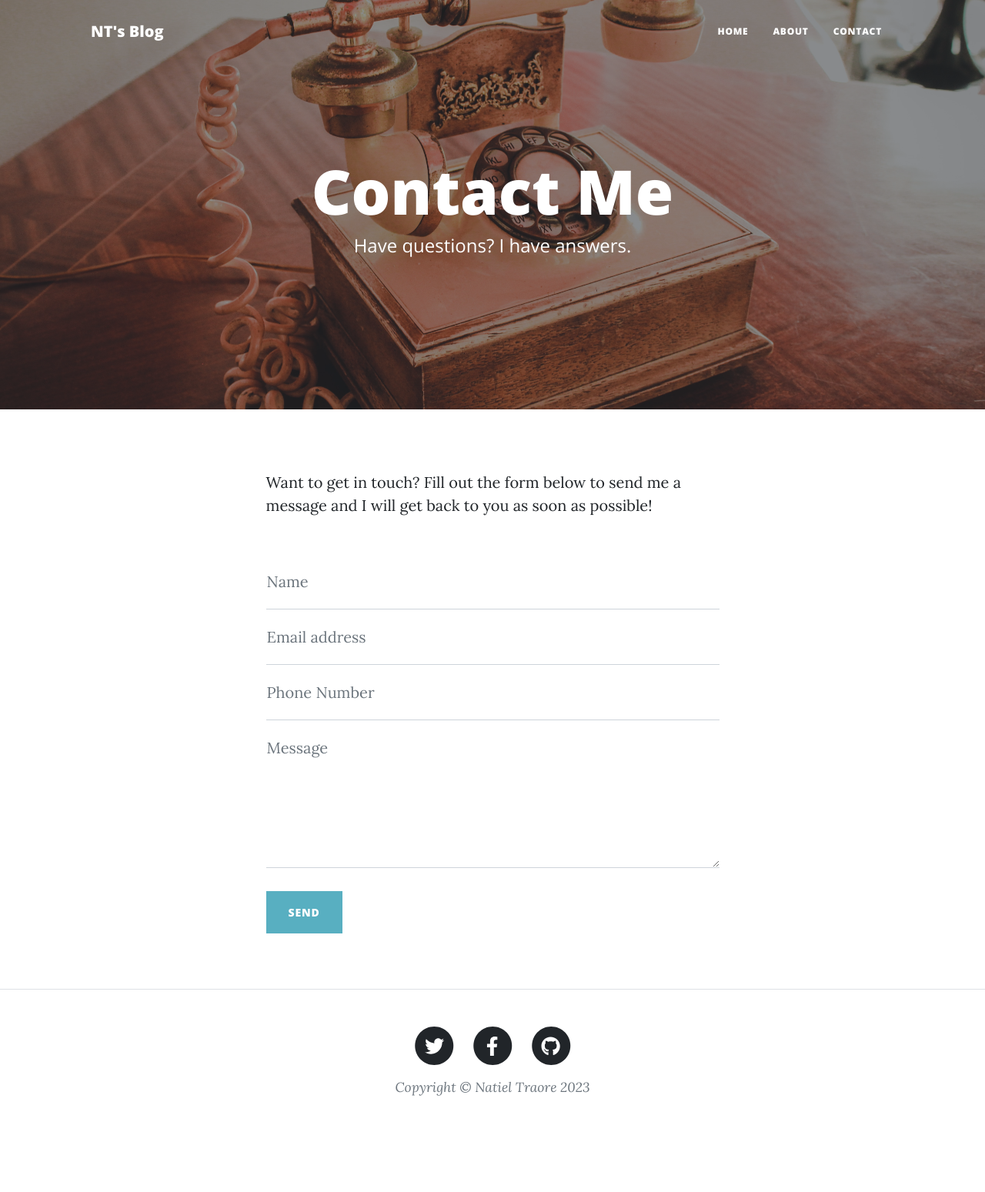
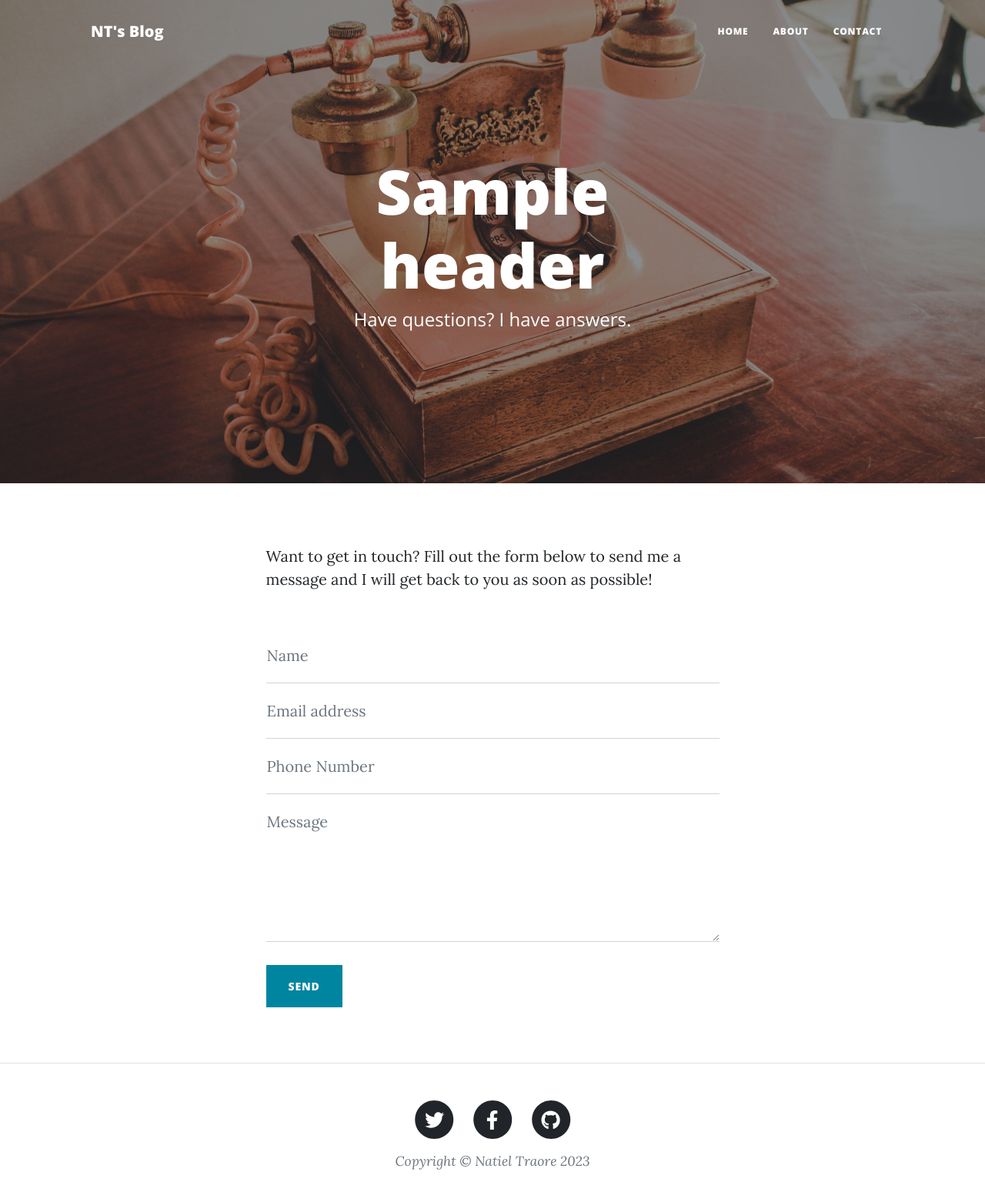
Before and after one commit to Tnatiel/bootstrap-blog, a Flask app: template templates/contact.html in a window 1280 px wide. Shown: the top 1549 px of the page at 77% size. Before the commit the page ends 1424 px from the top, so only its background shows below. Run offline with Flask 2, Linux system fonts and the light colour scheme; the template is opened without the code that fills it: most values are stand-ins (such as "Sample title", 1, 10 or a date in 2020); some libraries are stand-ins or nearby versions.

Commit message:
Added form handling on contact endpoint

```diff
--- a/main.py
+++ b/main.py
@@ -1,5 +1,5 @@
 from datetime import datetime
-from flask import Flask, render_template
+from flask import Flask, render_template, request
 import requests as req
 
 POSTS = req.get("https://api.npoint.io/511981ad9e97d831283f").json()
@@ -22,16 +22,20 @@ def get_about():
     return render_template("about.html")
 
 
-@app.route("/contact")
+@app.route("/contact", methods=["GET", "POST"])
 def get_contact():
-    return render_template("contact.html")
+    h1 = "Contact Me"
+    if request.method == "POST":
+        h1 = "Successfully sent message"
+        name, email, tel, msg = request.form.values()
+        print(f"name: {name}, email: {email}, tel: {tel}, msg: {msg}")
+    return render_template("contact.html", header=h1)
 
 
 @app.route("/post/<pid>")
 def get_post(pid):
     posts_filter = [p for p in POSTS if str(p["id"]) == pid]
     post = posts_filter[0] if len(posts_filter) == 1 else Exception(ValueError)
-
     return render_template("post.html", post=post)
 
 
--- a/templates/contact.html
+++ b/templates/contact.html
@@ -5,7 +5,7 @@
         <div class="row gx-4 gx-lg-5 justify-content-center">
             <div class="col-md-10 col-lg-8 col-xl-7">
                 <div class="page-heading">
-                    <h1>Contact Me</h1>
+                    <h1>{{ header }}</h1>
                     <span class="subheading">Have questions? I have answers.</span>
                 </div>
             </div>
@@ -20,29 +20,23 @@
                 <p>Want to get in touch? Fill out the form below to send me a message and I will get back to you as soon
                     as possible!</p>
                 <div class="my-5">
-                    <!-- * * * * * * * * * * * * * * *-->
-                    <!-- * * SB Forms Contact Form * *-->
-                    <!-- * * * * * * * * * * * * * * *-->
-                    <!-- This form is pre-integrated with SB Forms.-->
-                    <!-- To make this form functional, sign up at-->
-                    <!-- https://startbootstrap.com/solution/contact-forms-->
-                    <!-- to get an API token!-->
-                    <form id="contactForm" data-sb-form-api-token="API_TOKEN">
+
+                    <form action="{{ url_for('get_contact') }}" method="post" id="contactForm" data-sb-form-api-token="ADFEF#32">
                         <div class="form-floating">
-                            <input class="form-control" id="name" type="text" placeholder="Enter your name..."
+                            <input class="form-control" id="name" name="name" type="text" placeholder="Enter your name..."
                                    data-sb-validations="required"/>
                             <label for="name">Name</label>
                             <div class="invalid-feedback" data-sb-feedback="name:required">A name is required.</div>
                         </div>
                         <div class="form-floating">
-                            <input class="form-control" id="email" type="email" placeholder="Enter your email..."
+                            <input class="form-control" id="email" name="email" type="email" placeholder="Enter your email..."
                                    data-sb-validations="required,email"/>
                             <label for="email">Email address</label>
                             <div class="invalid-feedback" data-sb-feedback="email:required">An email is required.</div>
                             <div class="invalid-feedback" data-sb-feedback="email:email">Email is not valid.</div>
                         </div>
                         <div class="form-floating">
-                            <input class="form-control" id="phone" type="tel" placeholder="Enter your phone number..."
+                            <input class="form-control" id="phone" name="phone" type="tel" placeholder="Enter your phone number..."
                                    data-sb-validations="required"/>
                             <label for="phone">Phone Number</label>
                             <div class="invalid-feedback" data-sb-feedback="phone:required">A phone number is
@@ -50,7 +44,7 @@
                             </div>
                         </div>
                         <div class="form-floating">
-                            <textarea class="form-control" id="message" placeholder="Enter your message here..."
+                            <textarea class="form-control" id="message" name="message" placeholder="Enter your message here..."
                                       style="height: 12rem" data-sb-validations="required"></textarea>
                             <label for="message">Message</label>
                             <div class="invalid-feedback" data-sb-feedback="message:required">A message is required.
@@ -77,7 +71,7 @@
                             <div class="text-center text-danger mb-3">Error sending message!</div>
                         </div>
                         <!-- Submit Button-->
-                        <button class="btn btn-primary text-uppercase disabled" id="submitButton" type="submit">Send
+                        <button class="btn btn-primary text-uppercase" type="submit">Send
                         </button>
                     </form>
                 </div>
--- a/templates/header.html
+++ b/templates/header.html
@@ -6,7 +6,7 @@
     <meta name="description" content=""/>
     <meta name="author" content=""/>
     <title>NT's Blog</title>
-    <link rel="icon" type="image/x-icon" href="../static/favicon.ico"/>
+    <link rel="icon" type="image/x-icon" href="static/img/favicon.ico"/>
     <!-- Font Awesome icons (free version)-->
     <script src="https://use.fontawesome.com/releases/v6.1.0/js/all.js" crossorigin="anonymous"></script>
     <!-- Google fonts-->
```
Also changed, not shown: static/img/favicon.ico (renamed from static/favicon.ico).
